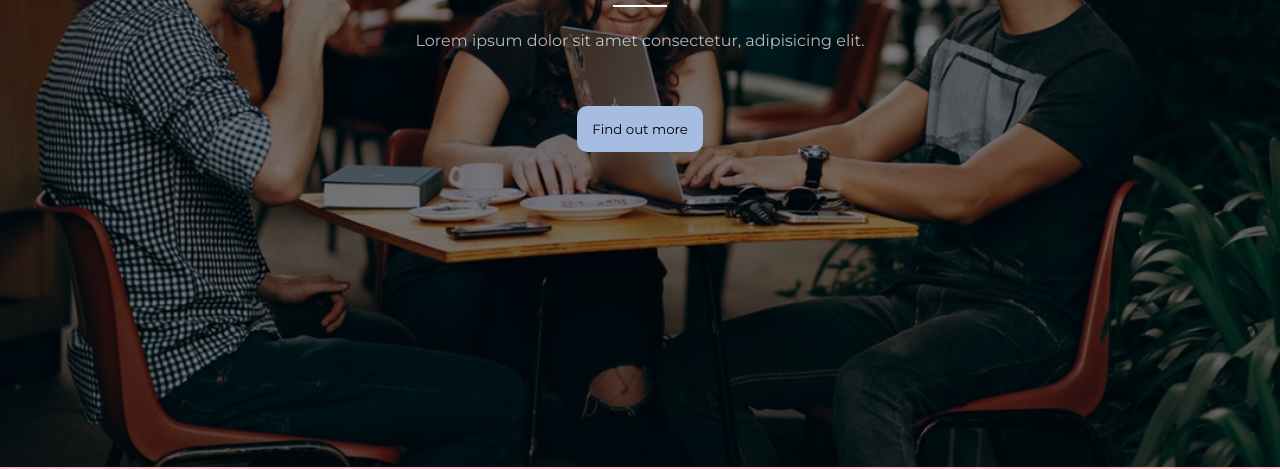
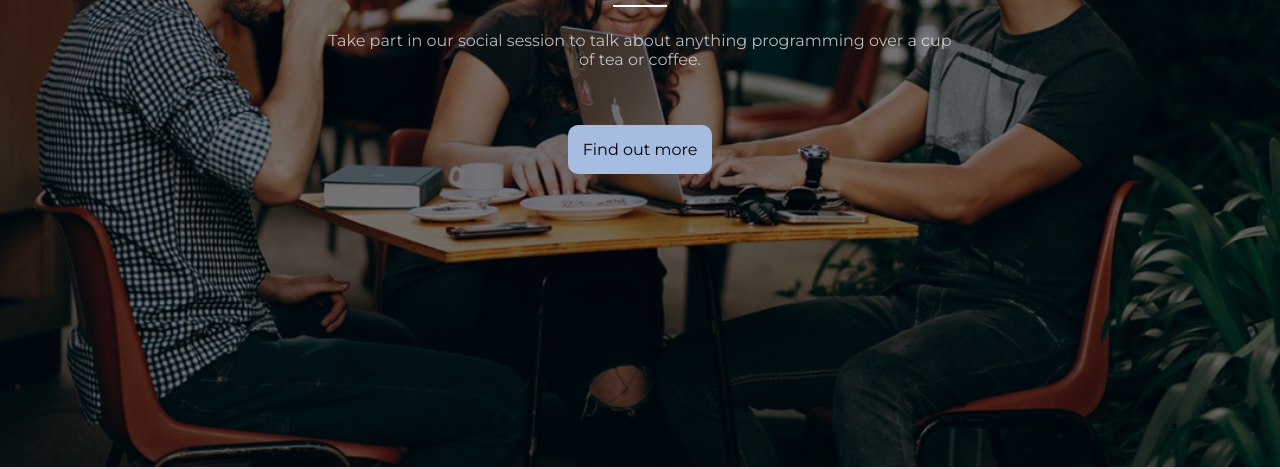
Before and after one commit to code-co-op/learning-web-development, a plain HTML site: page index.html in a window 1280 px wide. Shown: the part 333-802 px from the top of the page. Drawn offline with nearby package versions, Linux system fonts and the light colour scheme.

Commit message:
Work on landing page finishing touches

```diff
--- a/assets/css/index.css
+++ b/assets/css/index.css
@@ -60,13 +60,19 @@ hr {
 }
 
 .header__mainbutton__style {
-  background: #a6bce0;
+  background-color: #a6bce0;
   border: 0;
   border-radius: 10px;
   font-family: 'Montserrat', sans-serif;
   text-decoration: none;
   padding: 15px 15px;
   cursor: pointer;
+  color: black;
+  transition: background-color 0.2s linear;
+}
+
+.header__mainbutton__style:hover {
+  background-color: #95a8c6;
 }
 
 .faded__text {
--- a/index.html
+++ b/index.html
@@ -21,10 +21,10 @@
       </div>
       <hr>
       <div class="header__catchphrase container">
-        <p id="header__catchphrase__text" class="faded__text">Lorem ipsum dolor sit amet consectetur, adipisicing elit.</p>
+        <p id="header__catchphrase__text" class="faded__text">Take part in our social session to talk about anything programming over a cup of tea or coffee.</p>
       </div>
       <div class="header__mainbutton container">
-        <button class="header__mainbutton__style">Find out more</button>
+        <a class="header__mainbutton__style" href="#about">Find out more</a>
       </div>
     </header>
     <main>
```
